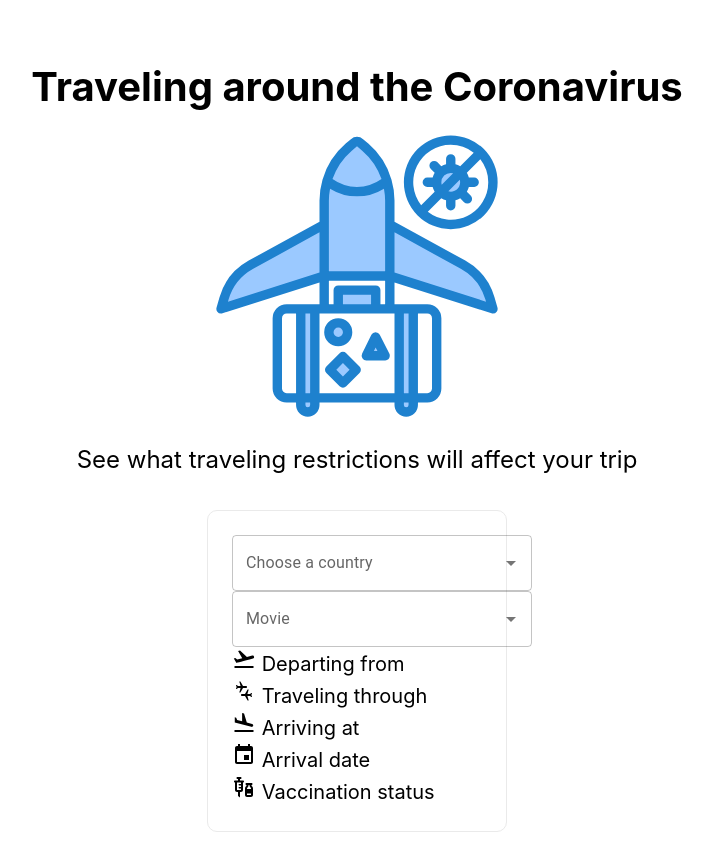
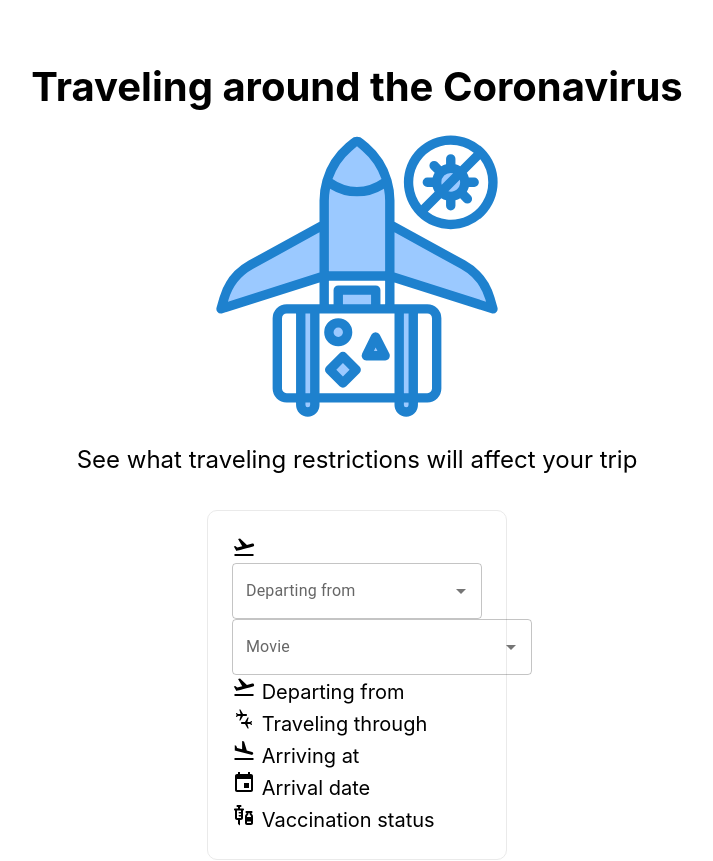
Before and after one commit to Gazwai/covid19-travel-restrictions, a Next.js app: page / in a window 1280 px wide. Shown: the top 861 px of the page, without its empty margins (283-996 px from the left). Built offline with nearby package versions, Linux system fonts and the light colour scheme.

Commit message:
added props to countryselect component for customized labels

```diff
--- a/components/countryselect.js
+++ b/components/countryselect.js
@@ -3,11 +3,11 @@ import Box from '@mui/material/Box';
 import TextField from '@mui/material/TextField';
 import Autocomplete from '@mui/material/Autocomplete';
 
-export default function CountrySelect() {
+export default function CountrySelect(props) {
   return (
     <Autocomplete
       id="country-select-demo"
-      sx={{ width: 300 }}
+      sx={{ width: 250 }}
       options={countries}
       autoHighlight
       getOptionLabel={(option) => option.label}
@@ -20,13 +20,13 @@ export default function CountrySelect() {
             srcSet={`https://flagcdn.com/w40/${option.code.toLowerCase()}.png 2x`}
             alt=""
           />
-          {option.label} ({option.code}) +{option.phone}
+          {option.label}
         </Box>
       )}
       renderInput={(params) => (
         <TextField
           {...params}
-          label="Choose a country"
+          label={props.textLabel}
           inputProps={{
             ...params.inputProps,
             autoComplete: 'new-password', // disable autocomplete and autofill
--- a/pages/index.js
+++ b/pages/index.js
@@ -32,7 +32,7 @@ export default function Home() {
         <div className={styles.grid}>
           <div className={styles.card}>
             {/* <h2>Documentation &rarr;</h2> */}
-            <CountrySelect />
+            <FlightTakeoffIcon /><CountrySelect textLabel={"Departing from"}/>
             <Autocomplete
               disablePortal
               id="combo-box-demo"
```
